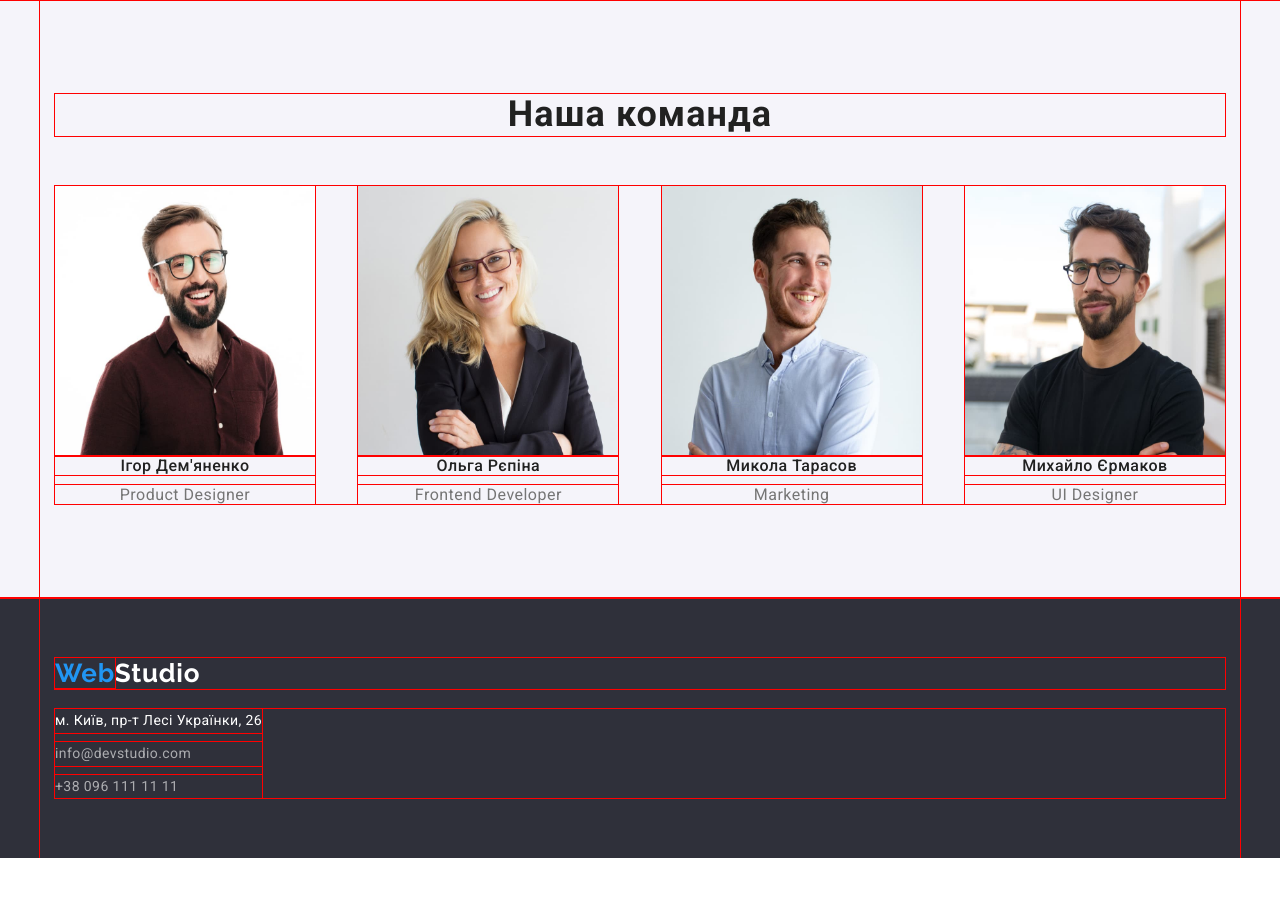
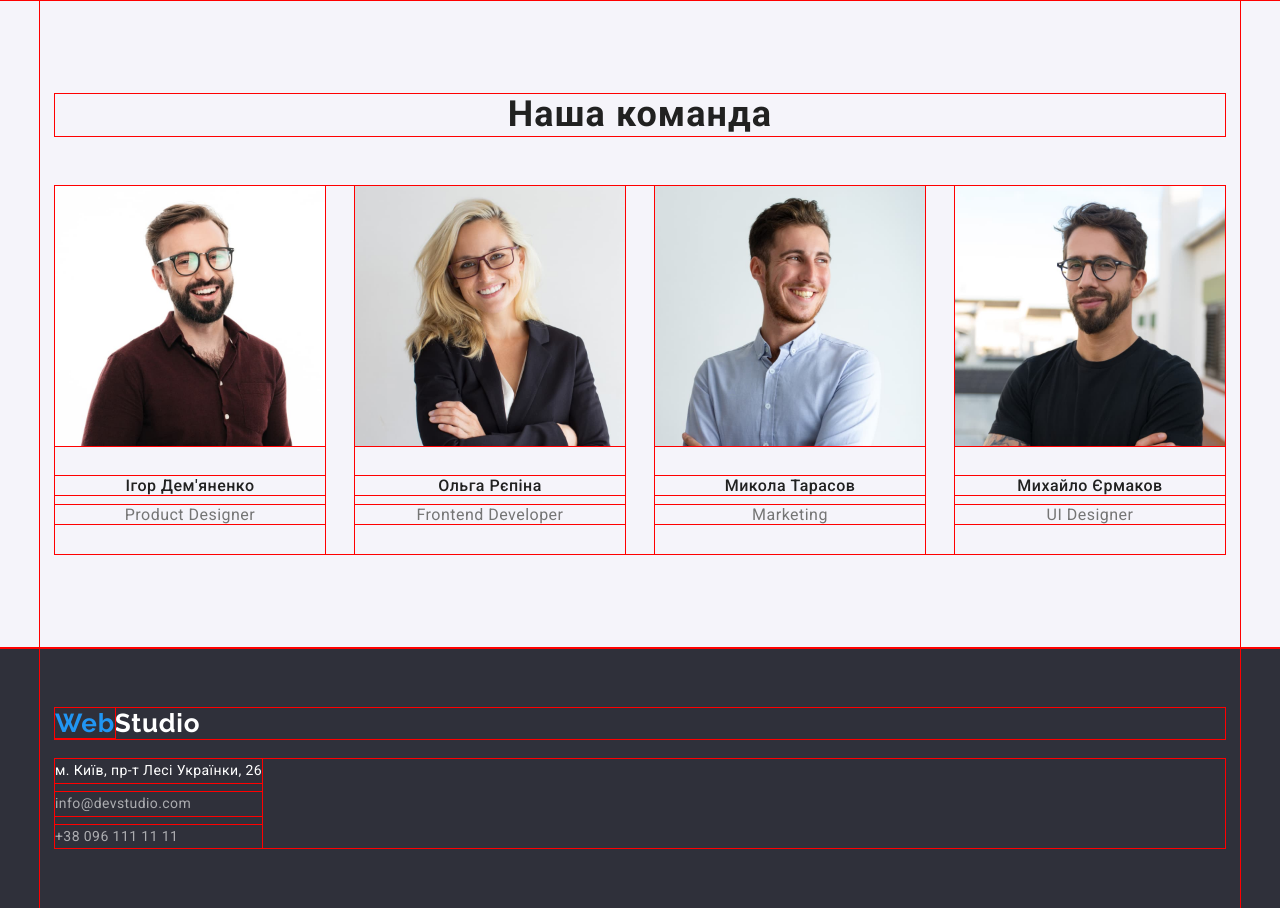
Before and after one commit to AntonPanshelun/goit-markup-hw-03, a plain HTML site: page index.html in a window 1280 px wide. Shown: the part 1143-2051 px from the top of the page. Before the commit the page ends 2001 px from the top, so only its background shows below. Drawn offline with nearby package versions, Linux system fonts and the light colour scheme.

Commit message:
Corrects w/h to img from layout

```diff
--- a/CSS/styles.css
+++ b/CSS/styles.css
@@ -261,6 +261,7 @@ img {
 }
 
 .text-position {
+  margin-bottom: 30px;
   text-align: center;
   font-size: 16px;
   line-height: 1.19;
--- a/index.html
+++ b/index.html
@@ -139,41 +139,41 @@
         <div class="container section">
           <h2 class="section-title">Наша команда</h2>
           <ul class="team-cards">
-            <li>
-              <img class="image"
+            <li class="data-cards">
+              <img class="photo"
                 src="./imeges/img-ihor.jpg"
-                width="260"
-                height="270"
+                width="270"
+                height="260"
                 alt="Product Designer"
               />
               <h3 class="title-name">Ігор Дем'яненко</h3>
               <p lang="en" class="text-position">Product Designer</p>
             </li>
-            <li>
-              <img class="image"
+            <li class="data-cards">
+              <img class="photo"
                 src="./imeges/img-olha.jpg"
-                width="260"
-                height="270"
+                width="270"
+                height="260"
                 alt="Frontend Developer"
               />
               <h3 class="title-name">Ольга Рєпіна</h3>
               <p lang="en" class="text-position">Frontend Developer</p>
             </li>
-            <li>
-              <img class="image"
+            <li class="data-cards">
+              <img class="photo"
                 src="./imeges/img-mykola.jpg"
-                width="260"
-                height="270"
+                width="270"
+                height="260"
                 alt="Marketing"
               />
               <h3 class="title-name">Микола Тарасов</h3>
               <p lang="en" class="text-position">Marketing</p>
             </li>
-            <li>
-              <img class="image"
+            <li class="data-cards">
+              <img class="photo"
                 src="./imeges/img-myhailo.jpg"
-                width="260"
-                height="270"
+                width="270"
+                height="260"
                 alt="UI Designer"
               />
               <h3 class="title-name">Михайло Єрмаков</h3>
```
